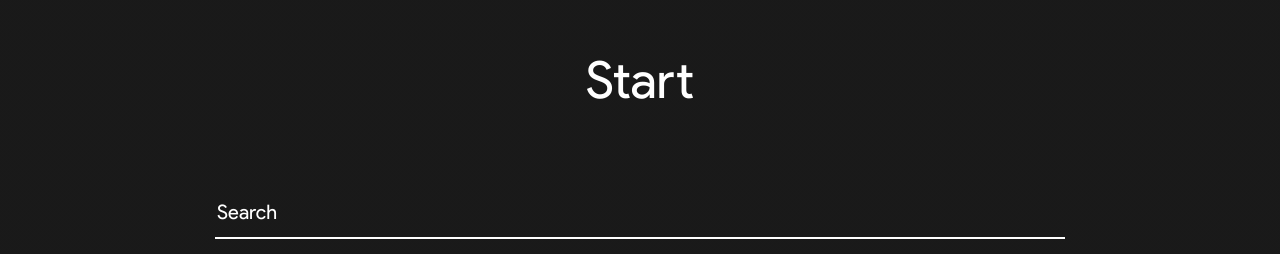
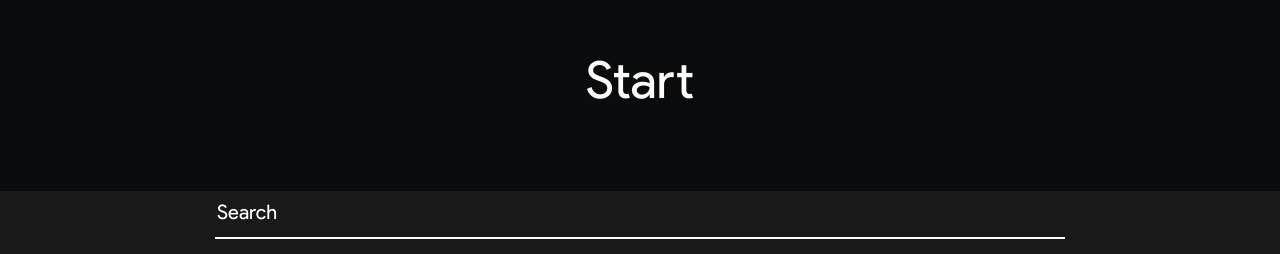
Before and after one commit to startpaage/startpage, a plain HTML site: page index.html in a window 1280 px wide. Shown: the part 220-474 px from the top of the page. Drawn offline with Linux system fonts and the light colour scheme.

Commit message:
Update style.css

```diff
--- a/style.css
+++ b/style.css
@@ -13,7 +13,7 @@ body {
           rgba(0, 0, 0, 0.5),
           rgba(0, 0, 0, 0.5)
         ),
-		url('img/bg.jpg');
+		url('img/bg.png');
 	background-repeat: no-repeat;
     background-size: 100% auto;
     background-position: center top;
```
